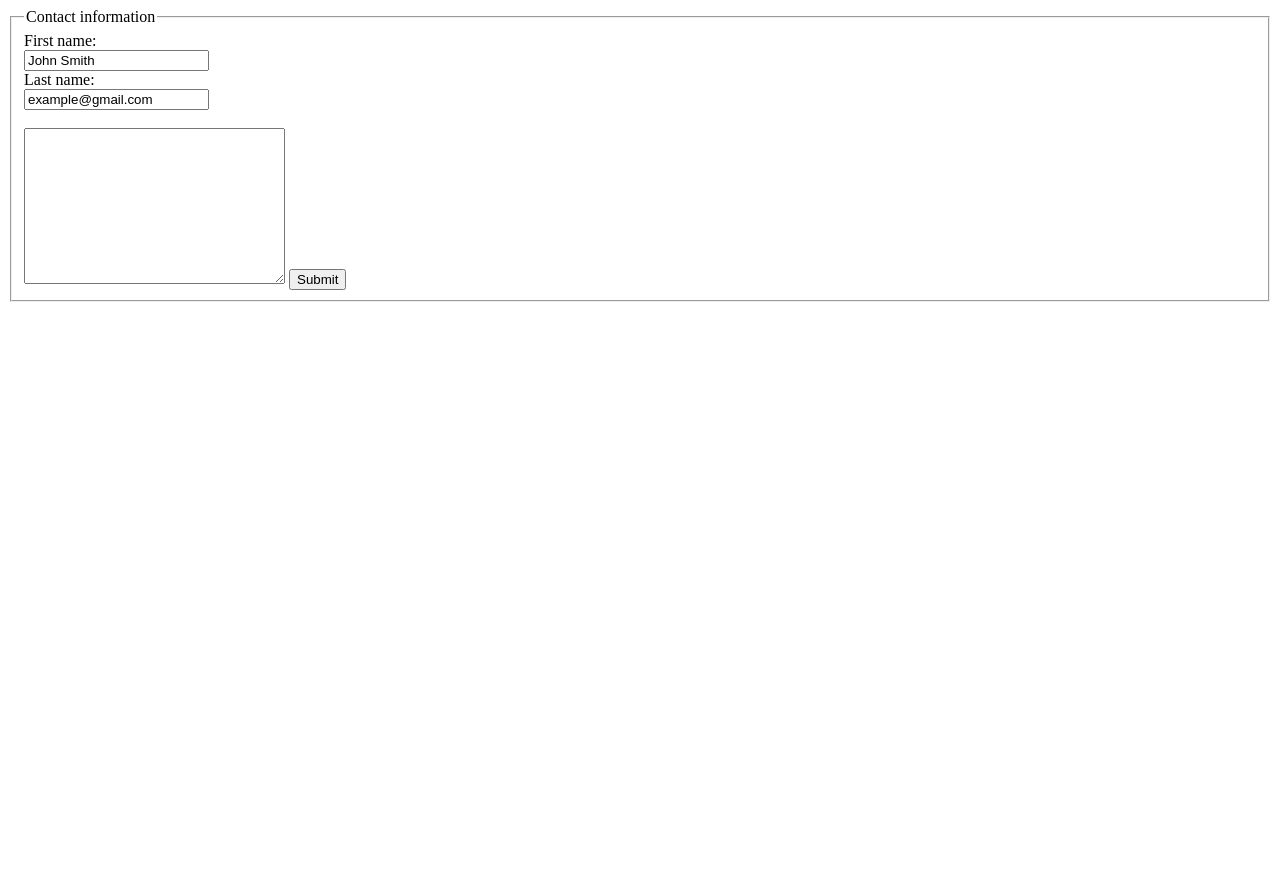
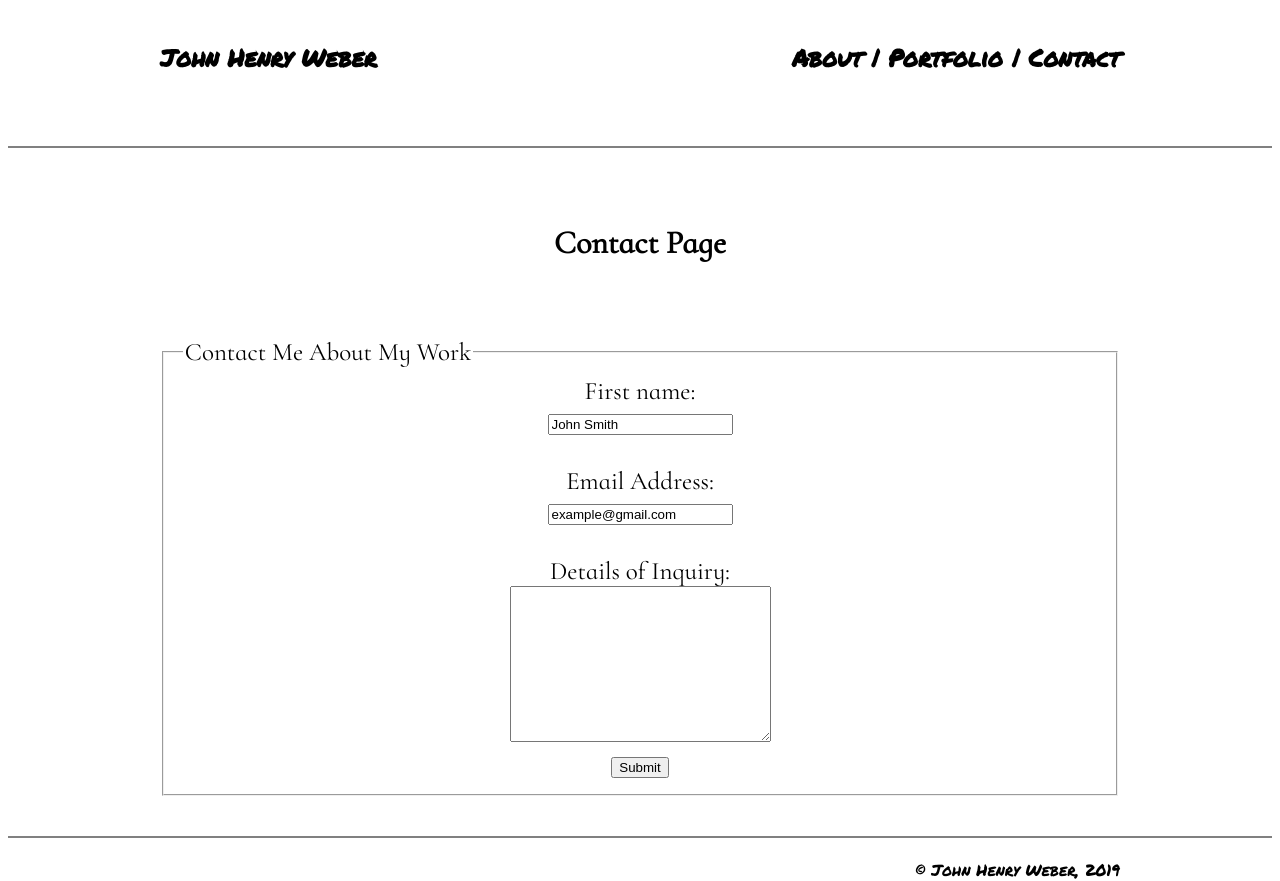
Before and after one commit to MagicalRobotUnicorn/Basic-Portfolio, a plain HTML site: page contact.html in a window 1280 px wide. Before the commit the page ends 800 px from the top, so only its background shows below. Drawn offline with Linux system fonts and the light colour scheme.

Commit message:
Thursday Second Commit

```diff
--- a/contact.html
+++ b/contact.html
@@ -1,22 +1,167 @@
 <!DOCTYPE html>
 <html>
+
 <head>
-    <title></title>
+  <title>Portfolio</title>
+  <!-- <link rel="stylesheet" type="text/stylesheet" href="assets/css/stylesheet.css"> -->
+  <link href="https://fonts.googleapis.com/css?family=Permanent+Marker&display=swap" rel="stylesheet">
+  <link href="https://fonts.googleapis.com/css?family=Cormorant+Infant&display=swap" rel="stylesheet">
+  <style>
+    .header {
+      width: 100%;
+      padding-top: 25px;
+      padding-bottom: 25px;
+      /* background-color: grey; */
+      align-content: center;
+      margin-bottom: 30px;
+      /* box-shadow: 0 0 8px 0 rgba(0, 0, 0, 0.2); */
+      border-bottom: 2px solid grey;
+    }
+
+    .footer {
+      width: 100%;
+      /* padding-top: 25px; */
+      /* padding-bottom: 25px; */
+      /* background-color: grey; */
+      /* align-content: center; */
+      /* margin-bottom: 30px; */
+      /* box-shadow: 0 0 8px 0 rgba(0, 0, 0, 0.2); */
+      border-top: 2px solid grey;
+      height: 5px;
+    }
+
+    .name {
+      float: left;
+    }
+
+    .nav {
+      float: right;
+    }
+
+    .inner-header {
+      width: 960px;
+      margin-top: 20px;
+    }
+
+    .name {
+      font-family: 'Permanent Marker', cursive;
+    }
+
+    .nav {
+      font-family: 'Permanent Marker', cursive;
+    }
+
+    body {
+      font-family: 'Cormorant Infant', serif;
+    }
+
+    .container {
+      font-size: 20px;
+    }
+
+    .total-content {
+      width: 960px;
+      margin-left: auto;
+      margin-right: auto;
+      /* display: flex;
+      flex-direction: column; */
+    }
+
+    .inner-container {
+      margin-left: auto;
+      margin-right: auto;
+    }
+
+    .title {
+      margin: 75px;
+    }
+
+    .img-circle {
+      width: auto;
+      border-radius: 50%;
+      /* float: left; */
+      margin-right: 50px;
+    }
+
+    .word-content {
+      width: 500px;
+      height: 333px;
+      text-align: left;
+      float: right;
+      display: block;
+    }
+
+    h1 {
+      margin: 75px;
+    }
+
+    form {
+      align-content: left;
+      font-size: 25px;
+    }
+  </style>
 </head>
 
 <body>
+  <center>
+    <!-- Use the w3 schools card layout for the boxes here -->
+    <div class="main-container">
+      <!-- width: 100%, two containers, one left float, one right float -->
+      <div class="inner-header">
+        <div class="name">
+          <h2>John Henry Weber</h2>
+        </div>
+        <div class="nav">
+          <h2>About | Portfolio | Contact</h2>
+        </div>
+      </div>
+
+      <div class="header">
+        <!-- <div class="inner-header">
+        <div class="name">
+          <h2>John Henry Weber</h2>
+        </div>
+        <div class="nav">
+          <h2>About | Portfolio | Contact</h2>
+        </div>
+      </div> -->
+      </div>
+      <div class="total-content">
+        <div class="title">
+          <h1>Contact Page</h1>
+        </div>
         <form>
             <fieldset>
-          <legend>Contact information</legend>
+              <legend>Contact Me About My Work</legend>
               First name:<br>
-          <input type="text" name="firstname" value="John Smith"><br>
-          Last name:<br>
+
+              <input type="text" name="firstname" value="John Smith"><br><br>
+              Email Address:<br>
               <input type="text" name="lastname" value="example@gmail.com"><br><br>
+              Details of Inquiry:<br>
               <textarea name="message" rows="10" cols="30">
 
               </textarea>
+              <br />
               <input type="submit" value="Submit">
             </fieldset>
           </form>
+        </div>
+      </div>
+    </div>
+    <br />
+    <br />
+    <div class="footer">
+      <div class="inner-header">
+        <div class="nav">
+            &#169; John Henry Weber, 2019
+        </div>
+    </div>
+    <!-- <div class="inner-container">
+      <div class="inner-header">
+          &#169; John Henry Weber, 2019
+      </div>
+    </div> -->
 </body>
+
 </html>
```
Also changed, not shown: index.html (+1 -1 lines). Lines whose indentation alone changed are shown as unchanged.
